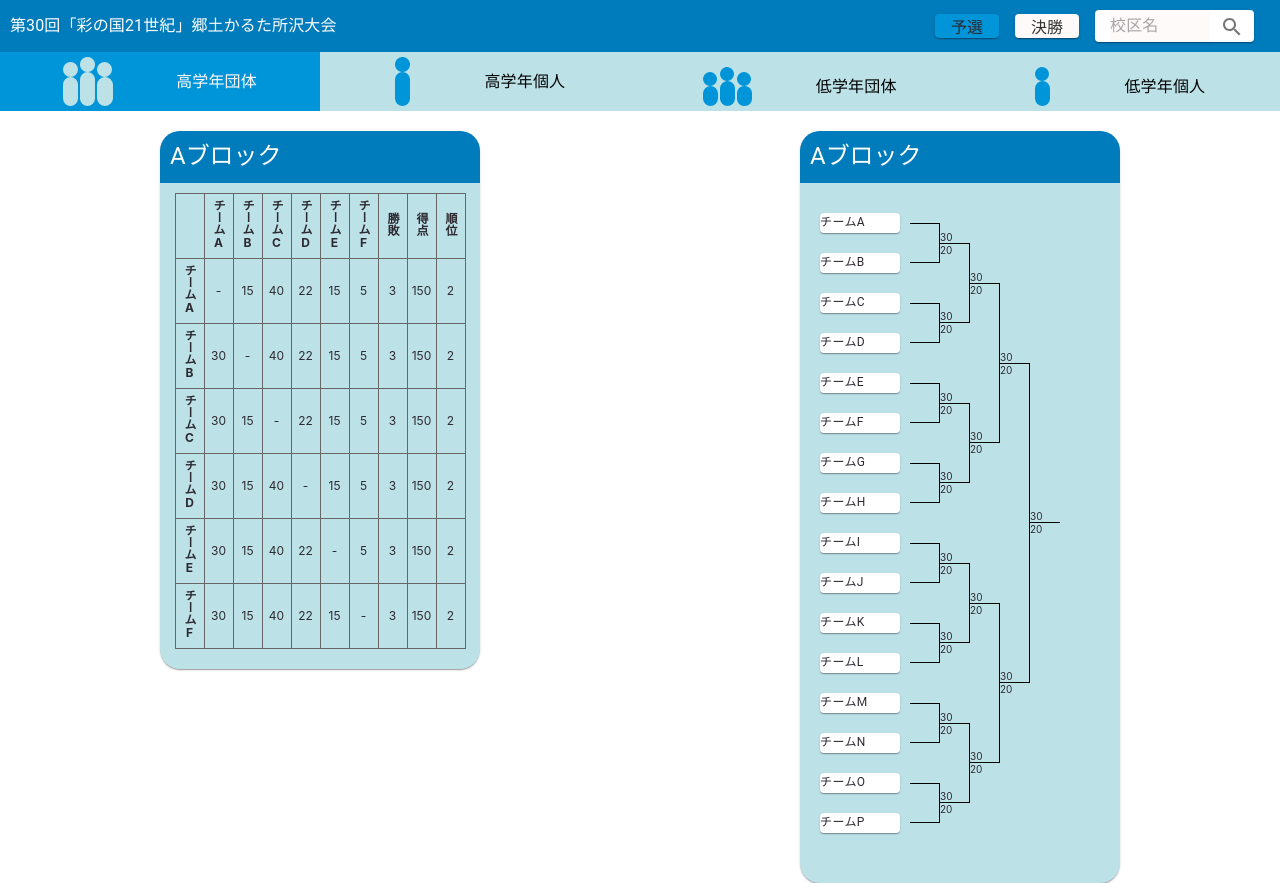
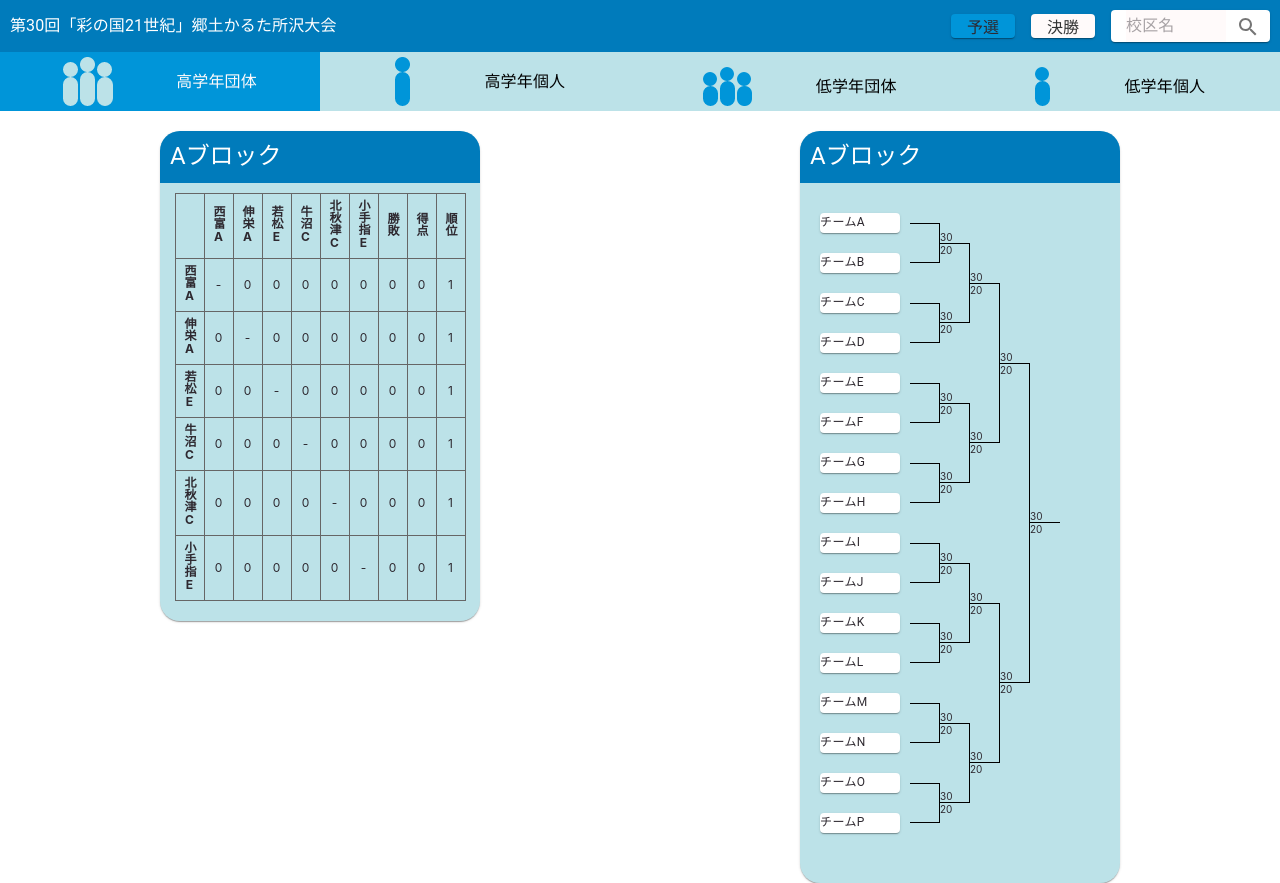
Before and after one commit to hagasewa/karuta_new_apli, a React (Create React App) app in the folder karuta_apli/: page /score in a window 1280 px wide. Built offline with nearby package versions, Linux system fonts and the light colour scheme.

Commit message:
入力出力ルーティングまで完了

```diff
--- a/karuta_apli/src/Providers/QualifyScoreInit.ts
+++ b/karuta_apli/src/Providers/QualifyScoreInit.ts
@@ -1,10 +1,6 @@
 export type CompetitionType = {
-  name1: string;
-  point1: number;
-  ma1: boolean;
-  name2: string;
-  point2: number;
-  ma2: boolean;
+  AteamId: string;
+  BteamId: string;
 }
 
 export type RoundType = {
@@ -14,6 +10,7 @@ export type RoundType = {
 
 export type BlockType = {
   BlockName: string;
+  BlockTeamIds: string[]
   Round: RoundType[];
 }
 
@@ -22,97 +19,209 @@ export type ClassType = {
   Block: BlockType[]
 }
 
-export type QualifyScoreType =  ClassType[];
+export type QualifyPlayingFieldType = ClassType[];
 
-export type ScoreValueElementType={
-  classEl:number ;
-  blockEl:number ;
-  roundEl:number ;
+export type ScoreValueElementType = {
+  classEl: number;
+  blockEl: number;
+  roundEl: number;
 }
 
 
-
-
-export const QualifyScoreInit: QualifyScoreType = [{
+export const QualifyPlayingField: QualifyPlayingFieldType = [{
   ClassName: "高学年団体",
   Block: [{
     BlockName: "Aブロック",
+    BlockTeamIds: ["f8h3z9yx", "x5b6s8gh", "j5qihgv4", "w4xyd79r", "p6x4dwjk", "w7fgtjnm"],
     Round: [{
       RoundNumber: "1回戦",
       Competition: [
-          { name1: "西富A", point1: 0, ma1: false, name2: "伸栄A", point2: 0, ma2: false, },
-          { name1: "若松E", point1: 0, ma1: false, name2: "牛沼C", point2: 0, ma2: false, },
-          { name1: "北秋津C", point1: 0, ma1: false, name2: "小手指E", point2: 0, ma2: false, }]
+        { AteamId: "f8h3z9yx", BteamId: "x5b6s8gh" },
+        { AteamId: "j5qihgv4", BteamId: "w4xyd79r" },
+        { AteamId: "p6x4dwjk", BteamId: "w7fgtjnm" }]
     }, {
       RoundNumber: "2回戦",
       Competition: [
-          { name1: "西富A", point1: 0, ma1: false, name2: "若松E", point2: 0, ma2: false, },
-          { name1: "伸栄A", point1: 0, ma1: false, name2: "北秋津C", point2: 0, ma2: false, },
-          { name1: "牛沼C", point1: 0, ma1: false, name2: "小手指E", point2: 0, ma2: false, }]
+
+        { AteamId: "f8h3z9yx", BteamId: "j5qihgv4" },
+        { AteamId: "x5b6s8gh", BteamId: "p6x4dwjk" },
+        { AteamId: "w4xyd79r", BteamId: "w7fgtjnm" }]
     }, {
       RoundNumber: "3回戦",
       Competition: [
-          { name1: "西富A", point1: 0, ma1: false, name2: "牛沼C", point2: 0, ma2: false, },
-          { name1: "伸栄A", point1: 0, ma1: false, name2: "小手指E", point2: 0, ma2: false, },
-          { name1: "若松E", point1: 0, ma1: false, name2: "北秋津C", point2: 0, ma2: false, }]
+        { AteamId: "f8h3z9yx", BteamId: "w4xyd79r" },
+        { AteamId: "x5b6s8gh", BteamId: "w7fgtjnm" },
+        { AteamId: "j5qihgv4", BteamId: "p6x4dwjk" }]
     }, {
       RoundNumber: "4回戦",
       Competition: [
-          { name1: "西富A", point1: 0, ma1: false, name2: "北秋津C", point2: 0, ma2: false, },
-          { name1: "伸栄A", point1: 0, ma1: false, name2: "牛沼C", point2: 0, ma2: false, },
-          { name1: "若松E", point1: 0, ma1: false, name2: "小手指E", point2: 0, ma2: false, }]
+        { AteamId: "f8h3z9yx", BteamId: "p6x4dwjk" },
+        { AteamId: "x5b6s8gh", BteamId: "w4xyd79r" },
+        { AteamId: "j5qihgv4", BteamId: "w7fgtjnm" }]
     }, {
       RoundNumber: "5回戦",
       Competition: [
-          { name1: "西富A", point1: 0, ma1: false, name2: "小手指E", point2: 0, ma2: false, },
-          { name1: "伸栄A", point1: 0, ma1: false, name2: "若松E", point2: 0, ma2: false, },
-          { name1: "牛沼C", point1: 0, ma1: false, name2: "北秋津C", point2: 0, ma2: false, }]
+        { AteamId: "f8h3z9yx", BteamId: "w7fgtjnm" },
+        { AteamId: "x5b6s8gh", BteamId: "j5qihgv4" },
+        { AteamId: "w4xyd79r", BteamId: "p6x4dwjk" }]
     }]
 
 
   }, {
     BlockName: "Bブロック",
+    BlockTeamIds: ["x6gtynpa", "x7tqarvf", "t6je9ar3", "e8xvy5n4", "u826tdsx", "e3fjyk7m"],
     Round: [{
       RoundNumber: "1回戦",
       Competition: [
-          { name1: "西富B", point1: 4, ma1: false, name2: "小手指D", point2: 0, ma2: false, },
+        { AteamId: "x6gtynpa", BteamId: "x7tqarvf" },
+        { AteamId: "t6je9ar3", BteamId: "e8xvy5n4" },
+        { AteamId: "u826tdsx", BteamId: "e3fjyk7m" },
+   /*    { name1: "西富B", point1: 4, ma1: false, name2: "小手指D", point2: 0, ma2: false, },
       { name1: "所沢B", point1: 0, ma1: false, name2: "若松F", point2: 0, ma2: false, },
-          { name1: "牛沼A", point1: 0, ma1: false, name2: "明峰C", point2: 0, ma2: false, }]
+      { name1: "牛沼A", point1: 0, ma1: false, name2: "明峰C", point2: 0, ma2: false, } */]
     }, {
       RoundNumber: "2回戦",
       Competition: [
-          { name1: "西富B", point1: 0, ma1: false, name2: "所沢B", point2: 0, ma2: false, },
+        { AteamId: "x6gtynpa", BteamId: "t6je9ar3" },
+        { AteamId: "x7tqarvf", BteamId: "u826tdsx" },
+        { AteamId: "e8xvy5n4", BteamId: "e3fjyk7m" },
+      /* { name1: "西富B", point1: 0, ma1: false, name2: "所沢B", point2: 0, ma2: false, },
       { name1: "小手指D", point1: 0, ma1: false, name2: "牛沼A", point2: 0, ma2: false, },
-          { name1: "若松F", point1: 0, ma1: false, name2: "明峰C", point2: 0, ma2: false, }]
+      { name1: "若松F", point1: 0, ma1: false, name2: "明峰C", point2: 0, ma2: false, } */]
     }, {
       RoundNumber: "3回戦",
       Competition: [
-          { name1: "西富B", point1: 0, ma1: false, name2: "若松F", point2: 0, ma2: false, },
+        { AteamId: "x6gtynpa", BteamId: "e8xvy5n4" },
+        { AteamId: "x7tqarvf", BteamId: "e3fjyk7m" },
+        { AteamId: "t6je9ar3", BteamId: "u826tdsx" },
+   /*    { name1: "西富B", point1: 0, ma1: false, name2: "若松F", point2: 0, ma2: false, },
       { name1: "小手指D", point1: 0, ma1: false, name2: "明峰C", point2: 0, ma2: false, },
-          { name1: "所沢B", point1: 0, ma1: false, name2: "牛沼A", point2: 0, ma2: false, }]
+      { name1: "所沢B", point1: 0, ma1: false, name2: "牛沼A", point2: 0, ma2: false, } */]
     }, {
       RoundNumber: "4回戦",
       Competition: [
-          { name1: "西富B", point1: 0, ma1: false, name2: "牛沼A", point2: 0, ma2: false, },
+        { AteamId: "x6gtynpa", BteamId: "u826tdsx" },
+        { AteamId: "x7tqarvf", BteamId: "e8xvy5n4" },
+        { AteamId: "t6je9ar3", BteamId: "e3fjyk7m" },
+/*       { name1: "西富B", point1: 0, ma1: false, name2: "牛沼A", point2: 0, ma2: false, },
       { name1: "小手指D", point1: 0, ma1: false, name2: "若松F", point2: 0, ma2: false, },
-          { name1: "所沢B", point1: 0, ma1: false, name2: "明峰C", point2: 0, ma2: false, }]
+      { name1: "所沢B", point1: 0, ma1: false, name2: "明峰C", point2: 0, ma2: false, } */]
     }, {
       RoundNumber: "5回戦",
       Competition: [
-          { name1: "西富B", point1: 0, ma1: false, name2: "明峰C", point2: 0, ma2: false, },
+        { AteamId: "x6gtynpa", BteamId: "e3fjyk7m" },
+        { AteamId: "x7tqarvf", BteamId: "t6je9ar3" },
+        { AteamId: "e8xvy5n4", BteamId: "u826tdsx" },
+ /*      { name1: "西富B", point1: 0, ma1: false, name2: "明峰C", point2: 0, ma2: false, },
       { name1: "小手指D", point1: 0, ma1: false, name2: "所沢B", point2: 0, ma2: false, },
-          { name1: "若松F", point1: 0, ma1: false, name2: "牛沼A", point2: 0, ma2: false, }]
+      { name1: "若松F", point1: 0, ma1: false, name2: "牛沼A", point2: 0, ma2: false, } */]
     }]
-    }]}
+  }]
+}
 ]
-  /* ,
-        HighSchoolSingle: {
-        ClassName: "高学年個人"
+
+export type resultType = {
+  number: number | '-';
+  ma: boolean;
+  win:boolean;
+}
+export type resultListType = {
+  [key: string]: resultType;
+
+}
+
+
+export type teamType = {
+  name: string;
+  resultList: resultListType
+}
+
+export type teamDataListType = {
+  [key: string]: teamType
+}
+
+
+export const teamDataListInit: teamDataListType = {
+  f8h3z9yx: {
+    name: "西富A",
+    resultList: {
+    }
   },
-        LowSchooleTeam: {
-        ClassName: "低学年団体",
+  x5b6s8gh: {
+    name: "伸栄A",
+    resultList: {}
   },
-        LowSchooleSingle: {
-        ClassName: "低学年個人"
+  j5qihgv4: {
+    name: "若松E",
+    resultList: {}
+  },
+  w4xyd79r: {
+    name: "牛沼C",
+    resultList: {}
+  },
+  p6x4dwjk: {
+    name: "北秋津C",
+    resultList: {}
+  },
+  w7fgtjnm: {
+    name: "小手指E",
+    resultList: {}
+  },
+  x6gtynpa: {
+    name: "西富B",
+    resultList: {}
+  },
+  x7tqarvf: {
+    name: "小手指D",
+    resultList: {}
+  },
+  e8xvy5n4: {
+    name: "若松E",
+    resultList: {}
+  },
+  t6je9ar3: {
+    name: "所沢B",
+    resultList: {}
+  },
+  u826tdsx: {
+    name: "牛沼A",
+    resultList: {}
+  },
+  e3fjyk7m: {
+    name: "明峰C",
+    resultList: {}
   }
-   */
+}
+
+
+
+//とりあえずテスト用の対戦結果データを初期化
+const BlockTeamIds1 = QualifyPlayingField[0].Block[0].BlockTeamIds
+const BlockTeamIds2 = QualifyPlayingField[0].Block[1].BlockTeamIds
+
+for (let i = 0; i < BlockTeamIds1.length; i++) {
+  for (let j = 0; j < BlockTeamIds1.length; j++) {
+    teamDataListInit[BlockTeamIds1[i]].resultList[BlockTeamIds1[j]]={} as resultType
+    if (BlockTeamIds1[i] !== BlockTeamIds1[j]) {
+      teamDataListInit[BlockTeamIds1[i]].resultList[BlockTeamIds1[j]].number = 0
+    } else {
+      teamDataListInit[BlockTeamIds1[i]].resultList[BlockTeamIds1[j]].number = '-'
+    }
+    teamDataListInit[BlockTeamIds1[i]].resultList[BlockTeamIds1[j]].ma = false
+    teamDataListInit[BlockTeamIds1[i]].resultList[BlockTeamIds1[j]].win= false
+  }
+}
+
+for (let i = 0; i < BlockTeamIds2.length; i++) {
+  for (let j = 0; j < BlockTeamIds2.length; j++) {
+    teamDataListInit[BlockTeamIds2[i]].resultList[BlockTeamIds2[j]]={} as resultType
+    if (BlockTeamIds2[i] !== BlockTeamIds2[j]) {
+      teamDataListInit[BlockTeamIds2[i]].resultList[BlockTeamIds2[j]].number = 0
+    } else {
+      teamDataListInit[BlockTeamIds2[i]].resultList[BlockTeamIds2[j]].number = '-'
+    }
+    teamDataListInit[BlockTeamIds2[i]].resultList[BlockTeamIds2[j]].ma = false
+    teamDataListInit[BlockTeamIds1[i]].resultList[BlockTeamIds1[j]].win= false
+
+  }
+}
--- a/karuta_apli/src/components/molecules/CompetitionScoreInput.tsx
+++ b/karuta_apli/src/components/molecules/CompetitionScoreInput.tsx
@@ -2,7 +2,7 @@
 
 import { Checkbox, createStyles, Grid, makeStyles, Typography } from "@material-ui/core";
 import { ChangeEvent,  VFC } from "react";
-import { CompetitionType } from "../../Providers/QualifyScoreInit";
+import { CompetitionScoreType } from "../organisms/RoundScoreInput";
 
 type Props = {
   name1: string;
@@ -11,7 +11,7 @@ type Props = {
   name2: string;
   point2: number;
   ma2: boolean;
-  onChangeCompetitionScore:(Competition: CompetitionType) => void;
+  onChangeCompetitionScore:(Competition: CompetitionScoreType) => void;
 
 
 }
--- a/karuta_apli/src/components/organisms/RoundUpTable.tsx
+++ b/karuta_apli/src/components/organisms/RoundUpTable.tsx
@@ -2,19 +2,26 @@
 
 import { Card, CardHeader, makeStyles } from "@material-ui/core";
 import { VFC } from "react"
+import { teamDataListInit, QualifyPlayingField } from "../../Providers/QualifyScoreInit"
 
 function createData(ownTeam: string, teamA: number | '-', teamB: number | '-', teamC: number | '-', teamD: number | '-', teamE: number | '-', teamF: number | '-', victory: number, point: number, rank: number) {
   return { ownTeam, teamA, teamB, teamC, teamD, teamE, teamF, victory, point, rank };
 }
 
-const rows = [
-  createData('チームA', '-', 15, 40, 22, 15, 5, 3, 150, 2),
-  createData('チームB', 30, '-', 40, 22, 15, 5, 3, 150, 2),
-  createData('チームC', 30, 15, '-', 22, 15, 5, 3, 150, 2),
-  createData('チームD', 30, 15, 40, '-', 15, 5, 3, 150, 2),
-  createData('チームE', 30, 15, 40, 22, '-', 5, 3, 150, 2),
-  createData('チームF', 30, 15, 40, 22, 15, '-', 3, 150, 2),
-]
+type rowsType = {
+  ownTeam: string;
+  teamA: number | '-';
+  teamB: number | '-';
+  teamC: number | '-';
+  teamD: number | '-';
+  teamE: number | '-';
+  teamF: number | '-';
+  victory: number;
+  point: number;
+  rank: number
+}
+
+
 
 
 const useStyles = makeStyles({
@@ -55,26 +62,74 @@ const useStyles = makeStyles({
 })
 
 export const RoundUpTable: VFC = () => {
+  //const {QualifyScore} = useContext(teamDataListContext)
+  //対戦表の名前と順番を取得　BlockTeamIds
+  const BlockTeamIds: string[] = QualifyPlayingField[0].Block[0].BlockTeamIds
+
+  const nameA = teamDataListInit[BlockTeamIds[0]].name
+  const nameB = teamDataListInit[BlockTeamIds[1]].name
+  const nameC = teamDataListInit[BlockTeamIds[2]].name
+  const nameD = teamDataListInit[BlockTeamIds[3]].name
+  const nameE = teamDataListInit[BlockTeamIds[4]].name
+  const nameF = teamDataListInit[BlockTeamIds[5]].name
+  const rows: rowsType[] = []
+
+
+
+  for (let i = 0; i < BlockTeamIds.length; i++) {
+    let win=0
+    let total=0
+    for(let j=0;j<BlockTeamIds.length;j++){
+      if(teamDataListInit[BlockTeamIds[i]].resultList[BlockTeamIds[j]].win)
+        win++
+      if('-' !== teamDataListInit[BlockTeamIds[i]].resultList[BlockTeamIds[j]].number)
+        total += teamDataListInit[BlockTeamIds[i]].resultList[BlockTeamIds[j]].number as number
+    }
+
+    rows[i] = (createData(
+      teamDataListInit[BlockTeamIds[i]].name,
+      teamDataListInit[BlockTeamIds[i]].resultList[BlockTeamIds[0]].number,
+      teamDataListInit[BlockTeamIds[i]].resultList[BlockTeamIds[1]].number,
+      teamDataListInit[BlockTeamIds[i]].resultList[BlockTeamIds[2]].number,
+      teamDataListInit[BlockTeamIds[i]].resultList[BlockTeamIds[3]].number,
+      teamDataListInit[BlockTeamIds[i]].resultList[BlockTeamIds[4]].number,
+      teamDataListInit[BlockTeamIds[i]].resultList[BlockTeamIds[5]].number,
+      total,
+      win,
+      1
+    ))
+  }
+  /*   const rows = [  //西富A  伸栄A 若松E  牛沼C 北秋津C  小手指E
+      createData(nameA, '-', Round[0].Competition[0].point1, Round[1].Competition[0].point1, Round[2].Competition[0].point1, Round[3].Competition[0].point1, Round[4].Competition[0].point1, 3, 150, 2),
+      createData(nameB, Round[0].Competition[0].point2, '-', Round[4].Competition[1].point1, Round[3].Competition[1].point1, Round[1].Competition[1].point1, Round[2].Competition[1].point1, 3, 150, 2),
+      createData(nameC, Round[1].Competition[0].point2, Round[4].Competition[1].point2, '-', Round[0].Competition[1].point1, Round[2].Competition[2].point1, Round[3].Competition[2].point1, 3, 150, 2),
+      createData(nameD, Round[2].Competition[0].point2, Round[3].Competition[1].point2, Round[0].Competition[1].point2, '-', Round[4].Competition[2].point1, Round[1].Competition[2].point1, 3, 150, 2),
+      createData(nameE, Round[3].Competition[0].point2, Round[1].Competition[1].point2, Round[2].Competition[2].point2, Round[4].Competition[1].point2, '-', Round[0].Competition[2].point1, 3, 150, 2),
+      createData(nameF, Round[4].Competition[0].point2, Round[2].Competition[1].point2, Round[3].Competition[2].point2, Round[1].Competition[2].point2, Round[0].Competition[2].point2, '-', 3, 150, 2),
+    ] */
+
+
   const classes = useStyles();
   return (
     <Card className={classes.TalbeCard} >
       <CardHeader title="Aブロック" className={classes.header} />
       <table className={classes.table} >
-
+        <thead>
           <tr>
             <th className={classes.tableCell}></th>
-      <th className={classes.tableCell}><span className={classes.writingMode}>チームA</span></th>
-      <th className={classes.tableCell}><span className={classes.writingMode}>チームB</span></th>
-      <th className={classes.tableCell}><span className={classes.writingMode}>チームC</span></th>
-      <th className={classes.tableCell}><span className={classes.writingMode}>チームD</span></th>
-      <th className={classes.tableCell}><span className={classes.writingMode}>チームE</span></th>
-      <th className={classes.tableCell}><span className={classes.writingMode}>チームF</span></th>
+            <th className={classes.tableCell}><span className={classes.writingMode}>{nameA}</span></th>
+            <th className={classes.tableCell}><span className={classes.writingMode}>{nameB}</span></th>
+            <th className={classes.tableCell}><span className={classes.writingMode}>{nameC}</span></th>
+            <th className={classes.tableCell}><span className={classes.writingMode}>{nameD}</span></th>
+            <th className={classes.tableCell}><span className={classes.writingMode}>{nameE}</span></th>
+            <th className={classes.tableCell}><span className={classes.writingMode}>{nameF}</span></th>
             <th className={classes.tableCell}><span className={classes.writingMode}>勝敗</span></th>
             <th className={classes.tableCell}><span className={classes.writingMode}>得点</span></th>
             <th className={classes.tableCell}><span className={classes.writingMode}>順位</span></th>
           </tr>
 
-
+        </thead>
+        <tbody>
           {rows.map((row) => (
             <tr key={row.ownTeam}>
               <th className={classes.tableCell}><span className={classes.writingMode}>{row.ownTeam}</span></th>
@@ -89,7 +144,7 @@ export const RoundUpTable: VFC = () => {
               <td className={classes.tableCell}>{row.rank}</td>
             </tr>
           ))}
-
+        </tbody>
       </table>
     </Card>
 
--- a/karuta_apli/src/components/pages/QualifyScoreInput.jsx
+++ b/karuta_apli/src/components/pages/QualifyScoreInput.jsx
@@ -1,12 +1,11 @@
 /* 予選得点入力ページ  class*/
 
-import { useContext } from "react";
-import { QualifyScoreContext } from "../../Providers/QualifyScoreProvider";
+import { QualifyPlayingField } from "../../Providers/QualifyScoreInit";
 import { QualifyScoreInputCard } from "../organisms/QualifyScoreInputCard";
 
 export const QualifyScoreInput = () => {
-  const { QualifyScore } = useContext(QualifyScoreContext);
-  const HighSchooleteam = QualifyScore[0];
+
+  const HighSchooleteam = QualifyPlayingField[0];
 
   /* 予選得点入力コンポーネント 　このコンポーネントでは、高学年団体・個人　低学年団体・個人のクラスを切り替える*/
   return (
--- a/karuta_apli/src/components/pages/ScoreSheet.jsx
+++ b/karuta_apli/src/components/pages/ScoreSheet.jsx
@@ -57,7 +57,7 @@ export const ScoreSheet = () => {
         <Grid item xs={6}><Typography variant="h4">第30回「彩の国21世紀」郷土かるた所沢大会</Typography> </Grid>
         <Grid item xs={6}>
           <Grid container justify="flex-end"
-            alignItems="center" spacing={2} md={12}>
+            alignItems="center" spacing={2}>
             <Grid item><Paper className={classes.SwitchOn}>予選</Paper></Grid>
             <Grid item><Paper className={classes.SwitchOff}>決勝</Paper></Grid>
             <Grid item><Paper>
@@ -73,16 +73,16 @@ export const ScoreSheet = () => {
       </Grid>
       <Grid container className={classes.headermenu} alignItems="baseline"
       >
-        <Grid container alignItems="center" justify="space-evenly" className={classes.activeheademenu} xs={3}><img src="../../HighGroup.png" alt="高学年団体" />
+        <Grid container alignItems="center" justify="space-evenly" className={classes.activeheademenu} item xs={3}><img src="../../HighGroup.png" alt="高学年団体" />
           <Hidden xsDown><Typography variant="subtitle1">高学年団体</Typography></Hidden>
         </Grid>
-        <Grid container alignItems="center" justify="space-evenly" xs={3}><img src="../../HighPrivate.png" alt="高学年団体" />
+        <Grid container alignItems="center" justify="space-evenly" item xs={3}><img src="../../HighPrivate.png" alt="高学年団体" />
           <Hidden xsDown><Typography variant="subtitle1">高学年個人</Typography></Hidden>
         </Grid>
-        <Grid container alignItems="center" justify="space-evenly" xs={3}><img src="../../LowGroup.png" alt="高学年団体" />
+        <Grid container alignItems="center" justify="space-evenly" item xs={3}><img src="../../LowGroup.png" alt="高学年団体" />
           <Hidden xsDown><Typography variant="subtitle1">低学年団体</Typography></Hidden>
         </Grid>
-        <Grid container alignItems="center" justify="space-evenly" xs={3}><img src="../../LowPrivate.png" alt="高学年団体" />
+        <Grid container alignItems="center" justify="space-evenly" item xs={3}><img src="../../LowPrivate.png" alt="高学年団体" />
           <Hidden xsDown><Typography variant="subtitle1">低学年個人</Typography></Hidden>
         </Grid>
       </Grid>
--- a/karuta_apli/src/router/router.jsx
+++ b/karuta_apli/src/router/router.jsx
@@ -8,8 +8,6 @@ import { ScoreSheet } from "../components/pages/ScoreSheet";
 import { Login } from "../components/pages/Login";
 import { Management } from "../components/templates/Management ";
 import { Page404 } from "../components/pages/Page404";
-import { useContext } from "react";
-import { AuthContext } from "../Providers/AuthProvider";
 import { useIsSessionToken } from "../fooks/useIsSessionToken";
 
 const routers = [
@@ -42,9 +40,7 @@ const routers = [
 
 
 export const Router = () => {
-  const {token} = useContext(AuthContext)
   const IsSessionToken=useIsSessionToken()
-  console.log(token)
   return (
     <Switch>
       <Route exact path="/">
```
Also changed, not shown: karuta_apli/src/Providers/QualifyScoreProvider.tsx (+8 -8 lines), karuta_apli/src/components/organisms/ManagementListItems.jsx (+8 -4 lines), karuta_apli/src/components/organisms/RoundScoreInput.tsx (+61 -28 lines). Lines whose indentation alone changed are shown as unchanged.
